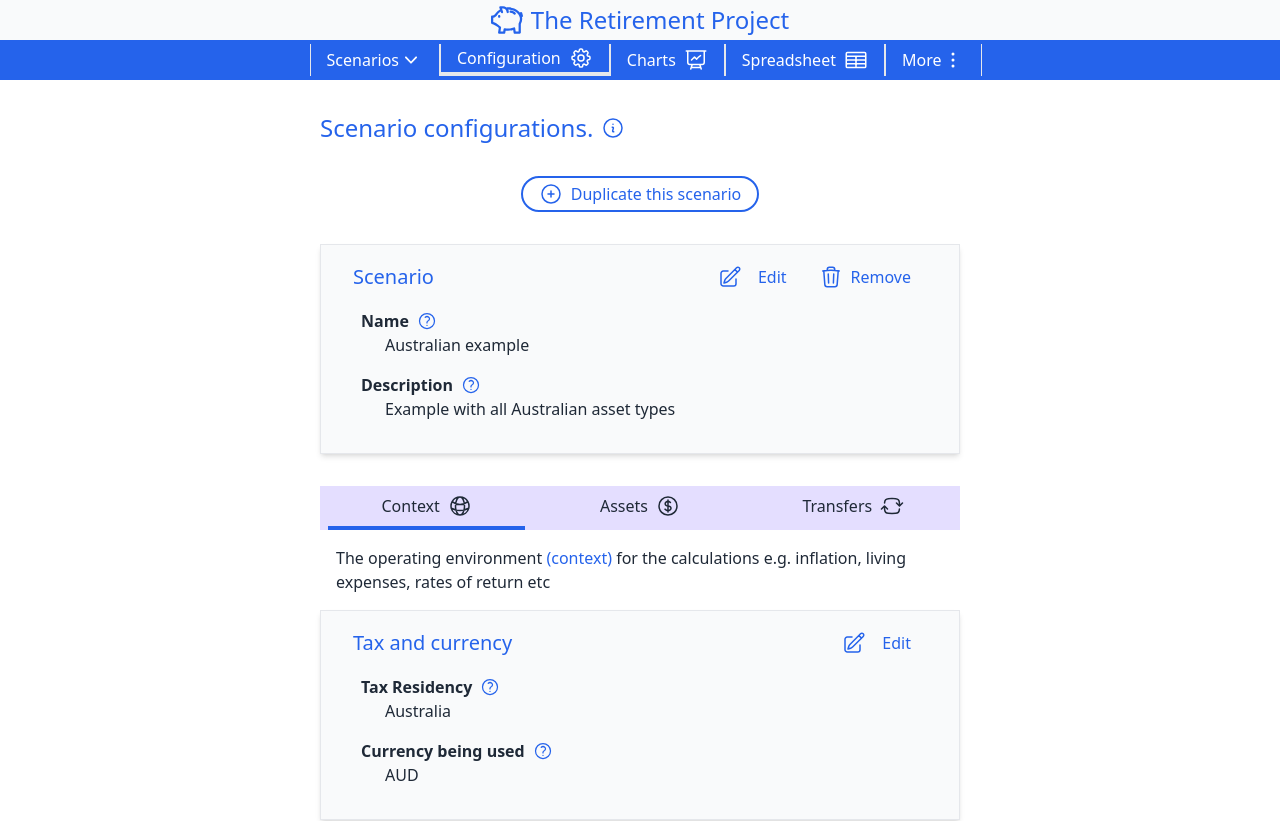
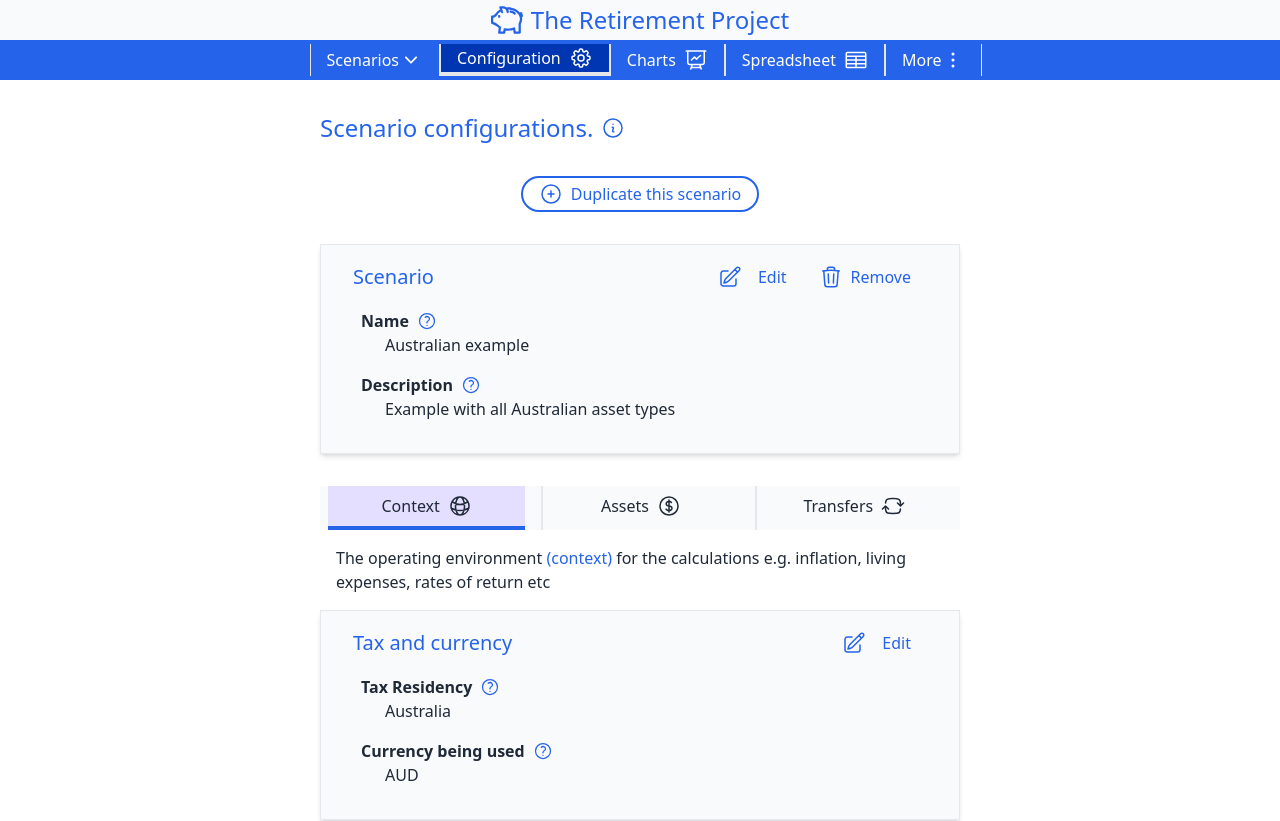
Before and after one commit to soapy-dns/retirement-calc, a Next.js app: page /config in a window 1280 px wide. Shown: the top 821 px of the page. Built offline with nearby package versions, Linux system fonts and the light colour scheme.

Commit message:
nav bar style changes

```diff
--- a/app/(withCalculation)/(withNavBar)/(withContainer)/(config)/ConfigNavBar.tsx
+++ b/app/(withCalculation)/(withNavBar)/(withContainer)/(config)/ConfigNavBar.tsx
@@ -19,11 +19,11 @@ export const ConfigNavBar = () => {
     updateActiveTab(ConfigTab.transfers)
   }
 
-  const tabColors = "hover:bg-primary-lighter"
-  const selectedTabClassNames = "border-b-4 border-primary "
+  const tabColors = "hover:bg-primary-lightest"
+  const selectedTabClassNames = "border-b-4  bg-primary-lightest border-b-primary "
 
   return (
-    <div className=" mb-4 grid grid-cols-3 bg-primary-lightest ">
+    <div className=" mb-4 grid grid-cols-3 bg-gray-50  divide-x-2 border-gray-100">
       <button
         onClick={handleContextClick}
         className={`${tabColors} flex justify-center gap-2 mx-2 p-2 ${
--- a/app/ui/navbar/AppNavBarDesktop.tsx
+++ b/app/ui/navbar/AppNavBarDesktop.tsx
@@ -9,7 +9,7 @@ import { ScenarioMenu } from "../components/SelectMenu"
 export const AppNavBarDesktop = () => {
   const pathname = usePathname()
 
-  const selectedTabClassNames = "border-b-4"
+  const selectedTabClassNames = "border-b-4 bg-primary-darker"
 
   return (
     <div className=" flex h-10 flex-row justify-center border-0 bg-primary py-1 pl-3 text-white">
```
